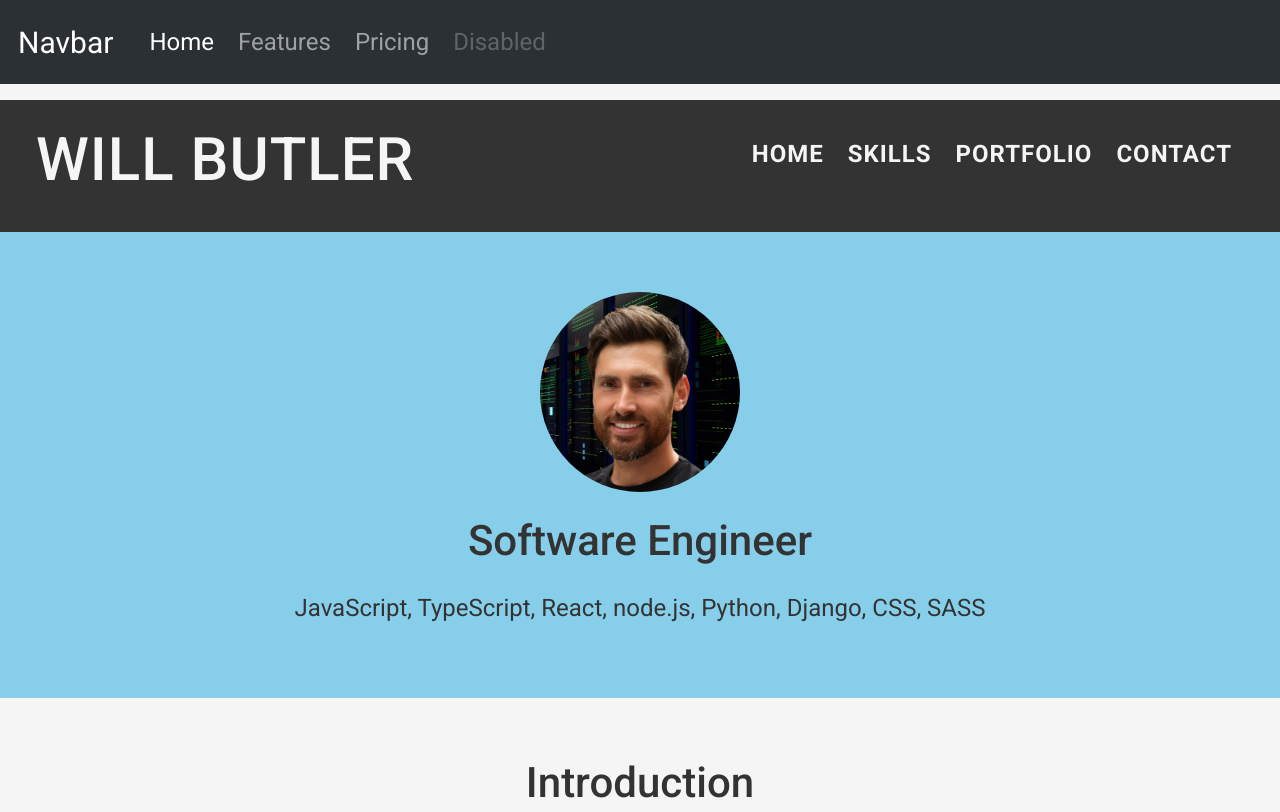
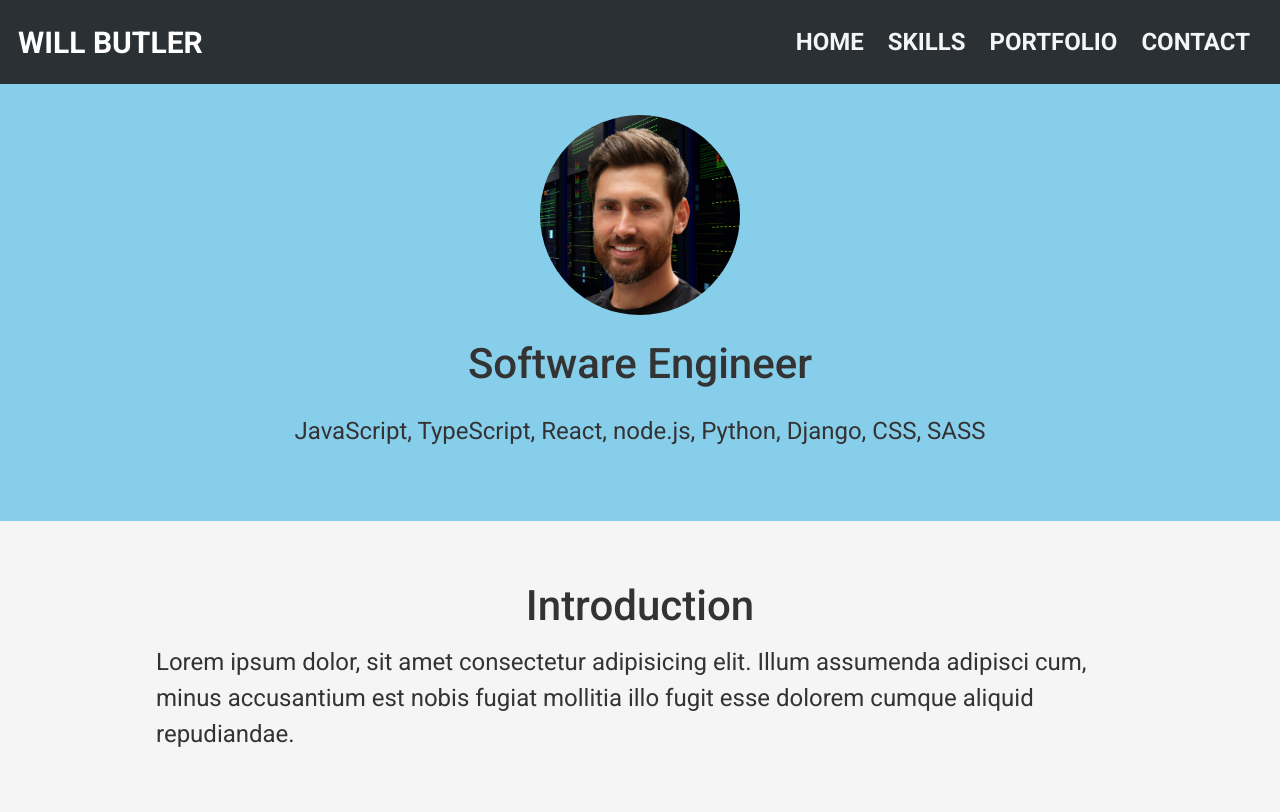
Before and after one commit to zsolt-nagy/portfolio-site-2023oct, a plain HTML site: page index.html in a window 1280 px wide. Shown: the top 812 px of the page. Drawn offline with nearby package versions, Linux system fonts and the light colour scheme.

Commit message:
bootstrap navbar

```diff
--- a/index.html
+++ b/index.html
@@ -23,7 +23,7 @@
         <header>
             <nav class="navbar navbar-expand-sm bg-body-tertiary fixed-top" data-bs-theme="dark">
                 <div class="container-fluid">
-                    <a class="navbar-brand" href="#">Navbar</a>
+                    <a class="navbar-brand" href="#">WILL BUTLER</a>
                     <button
                         class="navbar-toggler"
                         type="button"
@@ -35,36 +35,23 @@
                     >
                         <span class="navbar-toggler-icon"></span>
                     </button>
-                    <div class="collapse navbar-collapse" id="navbarNav">
+                    <div class="collapse navbar-collapse justify-content-end" id="navbarNav">
                         <ul class="navbar-nav">
                             <li class="nav-item">
-                                <a class="nav-link active" aria-current="page" href="#">Home</a>
+                                <a class="nav-link" href="#">Home</a>
                             </li>
                             <li class="nav-item">
-                                <a class="nav-link" href="#">Features</a>
+                                <a class="nav-link" href="#">Skills</a>
                             </li>
                             <li class="nav-item">
-                                <a class="nav-link" href="#">Pricing</a>
+                                <a class="nav-link" href="#">Portfolio</a>
                             </li>
                             <li class="nav-item">
-                                <a class="nav-link disabled" aria-disabled="true">Disabled</a>
+                                <a class="nav-link" href="#">Contact</a>
                             </li>
                         </ul>
                     </div>
                 </div>
-            </nav>
-        </header>
-        <header class="page-header" style="margin-top: 100px">
-            <h1>Will Butler</h1>
-            <nav>
-                <ul class="page-menu-container">
-                    <li class="page-menu-item"><a href="./index.html#" class="page-menu-link">Home</a></li>
-                    <li class="page-menu-item"><a href="./index.html#skills" class="page-menu-link">Skills</a></li>
-                    <li class="page-menu-item">
-                        <a href="./index.html#portfolio" class="page-menu-link">Portfolio</a>
-                    </li>
-                    <li class="page-menu-item"><a href="./index.html#contact" class="page-menu-link">Contact</a></li>
-                </ul>
             </nav>
         </header>
         <main>
--- a/styles/style.css
+++ b/styles/style.css
@@ -100,6 +100,24 @@ label {
 
 .page-menu-link:hover {
     color: var(--primary-accent);
+}
+
+.navbar-brand {
+    font-weight: 700;
+}
+
+.nav-link {
+    text-transform: uppercase;
+    color: var(--header-footer-font);
+    font-weight: 700;
+}
+
+.nav-link:hover {
+    color: var(--hover-primary-accent);
+}
+
+main {
+    margin-top: 55px; /* fixed-top navbar */
 }
 
 /******************** main ************************/
```
